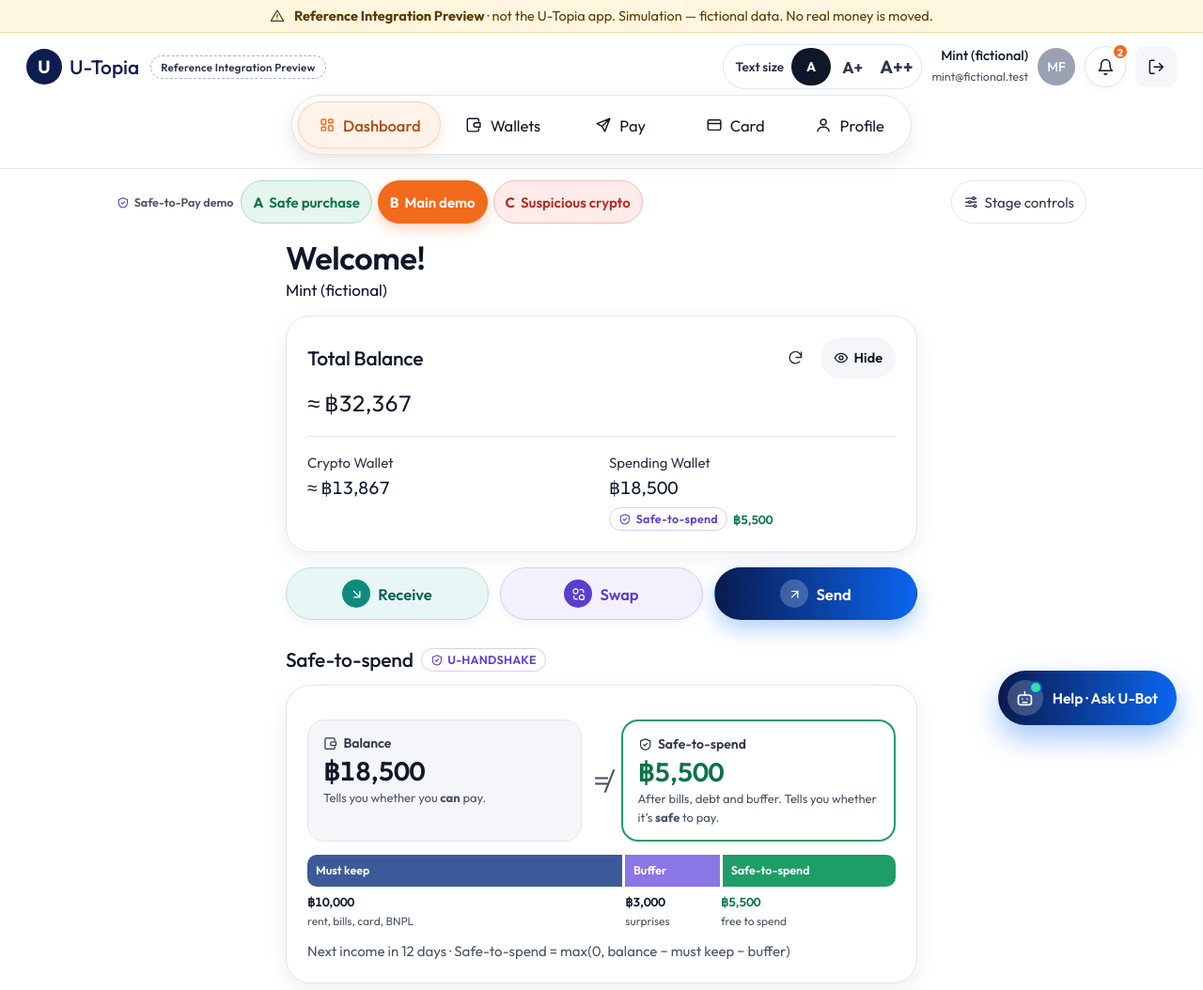
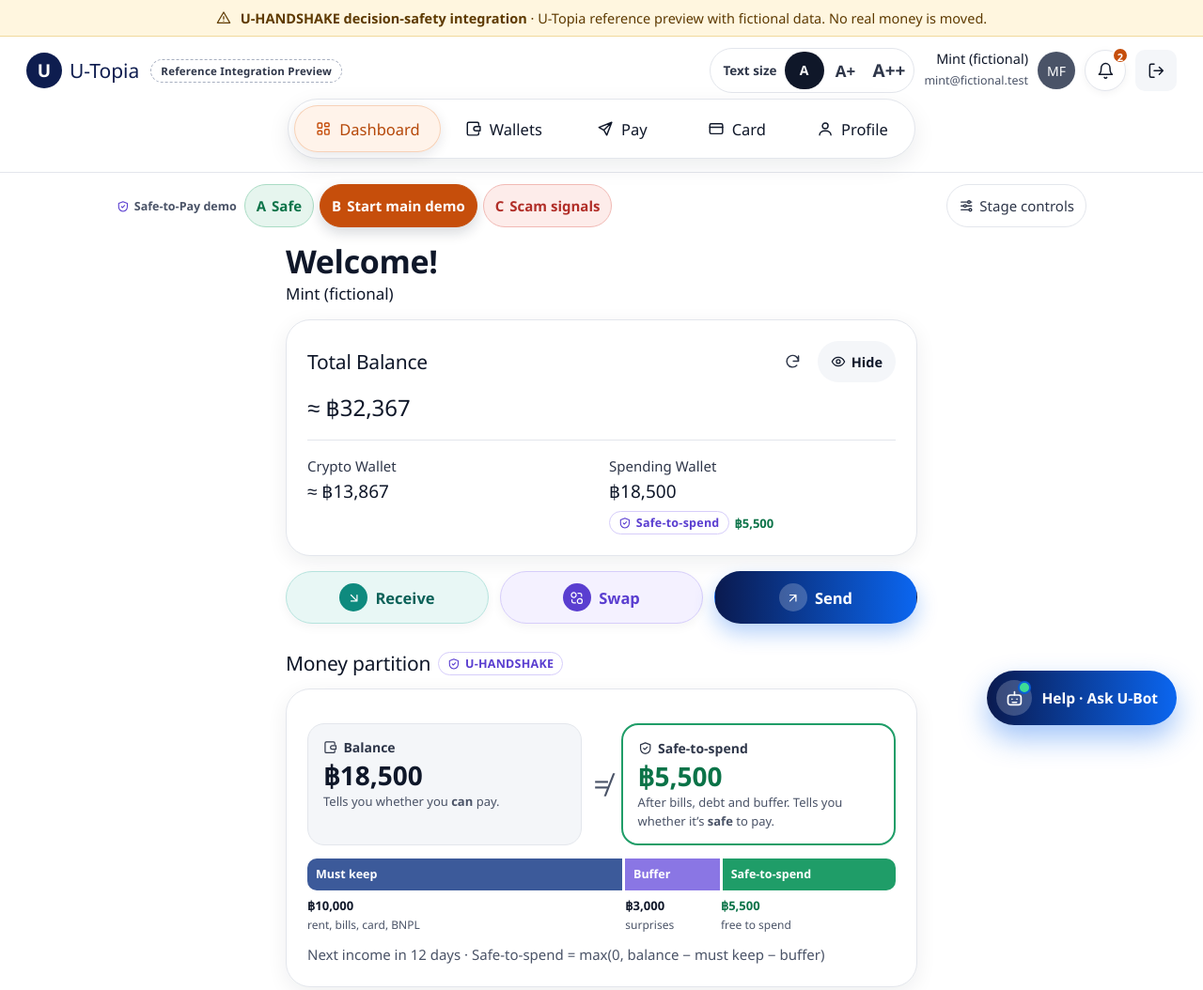
Before and after one commit to beamtanawat/U-Hackathon-2026, a plain HTML site: page prototype/u-topia-handshake.html in a window 1280 px wide. Shown: the top 1054 px of the page at 94% size. Drawn offline with Linux system fonts and the light colour scheme.

Commit message:
polish U-HANDSHAKE demo flow

```diff
--- a/prototype/u-topia-handshake.html
+++ b/prototype/u-topia-handshake.html
@@ -4,9 +4,6 @@
 <meta charset="utf-8">
 <meta name="viewport" content="width=device-width, initial-scale=1, viewport-fit=cover">
 <title>U-HANDSHAKE in U-Topia</title>
-<link rel="preconnect" href="https://fonts.googleapis.com">
-<link rel="preconnect" href="https://fonts.gstatic.com" crossorigin>
-<link rel="stylesheet" href="https://fonts.googleapis.com/css2?family=Outfit:wght@300;400;500;600;700&family=JetBrains+Mono:wght@400;600&display=swap">
 <style>
 /* Layout mirrors the U-Topia web app screenshots: logo + user row, floating pill nav with orange active item,
    a narrow centred column (~680px) of soft-shadowed rounded cards, pill outline action buttons.
@@ -19,7 +16,7 @@
   --navy:#0E1D4F; --blue:#0B5FD6; --blue-bg:#EAF2FF; --blue-line:#B9D3FA;
   --grad:linear-gradient(90deg,#0B5FD6 0%,#0A1A4F 100%);
   --grad-btn:linear-gradient(90deg,#0A1A4F 0%,#0B66F0 100%);
-  --orange:#B54708; --orange-hi:#F26A1B; --orange-bg:#FFF3EA; --orange-line:#F7D2B8;
+  --orange:#B54708; --orange-hi:#C64E0B; --orange-bg:#FFF3EA; --orange-line:#F7D2B8;
   --hs:#5A3ED0; --hs-bg:#F4F1FF; --hs-line:#D6CDFA;
   --safe:#0B7348; --safe-bg:#E6F5EE; --safe-line:#A9DCC4;
   --review:#8A5300; --review-bg:#FFF3DA; --review-line:#F0CF85;
@@ -29,13 +26,15 @@
   --p-host:#6FB0FF; --p-input:#F2A7D3; --p-fixture:#D9C48C;
   --code-bg:#0F1729; --j-key:#9FC6FF; --j-str:#A8E6B8; --j-num:#F7C98B; --j-bool:#E3A8FF; --j-punct:#8794B0;
   --shadow:0 6px 22px rgba(15,23,41,.07);
-  --f:"Outfit","Segoe UI",system-ui,sans-serif;
-  --f-mono:"JetBrains Mono",ui-monospace,Consolas,monospace;
+  --f:"Segoe UI Variable Text","Segoe UI",system-ui,sans-serif;
+  --f-mono:"Cascadia Mono",Consolas,ui-monospace,monospace;
   --ease:cubic-bezier(.2,.7,.2,1);
 }
 *{box-sizing:border-box}
 html,body{margin:0}
+html{scrollbar-color:#A7AFC0 #F4F6F9;scrollbar-width:thin}
 body{background:var(--bg);color:var(--ink);font-family:var(--f);font-size:15px;line-height:1.5;padding-bottom:env(safe-area-inset-bottom,0px)}
+::selection{background:var(--hs-bg);color:var(--navy)}
 button,input,select,textarea{font:inherit;color:inherit}
 button{cursor:pointer}
 [hidden]{display:none!important}
@@ -52,7 +51,7 @@ h1,h2,h3{margin:0;letter-spacing:-.01em;font-weight:600}
 .enter{animation:rise .24s var(--ease) both}
 
 /* ---------- preview notice + header ---------- */
-.simbar{position:sticky;top:0;z-index:70;background:#FFF6DF;color:#5E3A00;border-bottom:1px solid #F0D99B;font-size:13px;text-align:center;padding:6px 16px;padding-top:calc(6px + env(safe-area-inset-top,0px));display:flex;gap:6px 10px;justify-content:center;align-items:center;flex-wrap:wrap}
+.simbar{position:sticky;top:0;z-index:70;background:#FFF6DF;color:#5E3A00;border-bottom:1px solid #F0D99B;font-size:13px;text-align:center;padding:8px 16px;padding-top:calc(8px + env(safe-area-inset-top,0px));display:flex;gap:6px 10px;justify-content:center;align-items:center;flex-wrap:wrap}
 .simbar b{font-weight:700}
 .hdr{padding:12px 28px 0;display:flex;align-items:center;gap:12px}
 .logo{display:flex;align-items:center;gap:8px;font-weight:500;font-size:21px;color:var(--navy)}
@@ -61,7 +60,7 @@ h1,h2,h3{margin:0;letter-spacing:-.01em;font-weight:600}
 .user{margin-left:auto;display:flex;align-items:center;gap:10px;text-align:right}
 .user b{display:block;font-weight:500;font-size:14.5px;line-height:1.2}
 .user small{color:var(--muted);font-size:12.5px}
-.avatar{width:40px;height:40px;border-radius:50%;background:#99A1B3;color:#fff;display:grid;place-items:center;font-weight:500;flex:none;font-size:14px}
+.avatar{width:40px;height:40px;border-radius:50%;background:var(--muted);color:#fff;display:grid;place-items:center;font-weight:500;flex:none;font-size:14px}
 .iconbtn{width:40px;height:40px;border-radius:50%;border:1px solid var(--line);background:#fff;display:grid;place-items:center;position:relative;box-shadow:0 2px 8px rgba(15,23,41,.05)}
 .iconbtn.sq{border-radius:10px;background:var(--soft);border-color:transparent;box-shadow:none}
 .dot{position:absolute;top:-4px;right:-4px;min-width:18px;height:18px;border-radius:9px;background:var(--orange-hi);color:#fff;font-size:11px;font-weight:700;display:grid;place-items:center;padding:0 4px;border:2px solid #fff}
@@ -69,15 +68,15 @@ h1,h2,h3{margin:0;letter-spacing:-.01em;font-weight:600}
 .navwrap{border-bottom:1px solid var(--line);padding:6px 16px 14px;display:flex;justify-content:center}
 .pillnav{display:flex;gap:4px;padding:6px;border-radius:999px;border:1px solid var(--line);background:#fff;box-shadow:0 8px 24px rgba(15,23,41,.08)}
 .pillnav button{border:0;background:transparent;border-radius:999px;padding:9px 22px;min-height:44px;display:flex;align-items:center;gap:8px;font-size:15px;font-weight:400;color:var(--ink);min-width:118px;justify-content:center;transition:background .2s,color .2s}
-.pillnav button[aria-current="page"]{background:var(--orange-bg);color:var(--orange);box-shadow:0 4px 14px rgba(242,106,27,.16),0 0 0 1px var(--orange-line) inset;font-weight:500}
+.pillnav button[aria-current="page"]{background:var(--orange-bg);color:var(--orange);box-shadow:0 4px 14px rgba(15,23,41,.1),0 0 0 1px var(--orange-line) inset;font-weight:500}
 .pillnav button[aria-current="page"] .ic{color:var(--orange-hi)}
 .pillnav button:hover:not([aria-current="page"]){background:var(--soft)}
 
 /* ---------- demo strip ---------- */
-.demostrip{max-width:1080px;margin:12px auto 0;padding:0 24px;display:flex;align-items:center;gap:6px;flex-wrap:wrap}
+.demostrip{max-width:1080px;margin:12px auto 0;padding:0 24px;display:flex;align-items:center;gap:6px;flex-wrap:wrap;scroll-padding-inline:16px}
 .demostrip .lbl{font-size:12.5px;font-weight:600;color:var(--muted);margin-right:2px;display:inline-flex;gap:5px;align-items:center}
 .demostrip .lbl .ic{color:var(--hs)}
-.dchip{border:1px solid var(--line);background:#fff;border-radius:999px;padding:4px 12px;min-height:40px;font-size:13.5px;display:inline-flex;gap:6px;align-items:center;white-space:nowrap}
+.dchip{border:1px solid var(--line);background:#fff;border-radius:999px;padding:4px 12px;min-height:40px;font-size:13.5px;display:inline-flex;gap:6px;align-items:center;white-space:nowrap;flex:none;scroll-snap-align:start}
 .dchip b{font-weight:700}
 .dchip.main{border-color:var(--orange-line)}
 .dchip.main b{color:var(--orange)}
@@ -129,7 +128,7 @@ h1,h2,h3{margin:0;letter-spacing:-.01em;font-weight:600}
 .btn-out{background:#fff;border-color:var(--line);color:var(--ink);box-shadow:0 3px 12px rgba(15,23,41,.05)}
 .btn:disabled{opacity:.45;cursor:not-allowed;filter:none;box-shadow:none}
 .linkbtn{border:0;background:none;color:var(--blue);font-weight:600;font-size:14px;padding:0 2px;min-height:40px;display:inline-flex;align-items:center;gap:4px}
-.note{display:flex;gap:9px;align-items:flex-start;padding:11px 13px;border-radius:14px;background:#fff;border:1px solid var(--line);border-left:4px solid var(--hs);color:var(--ink-2);font-size:14px}
+.note{display:flex;gap:9px;align-items:flex-start;padding:11px 13px;border-radius:14px;background:var(--hs-bg);border:1px solid var(--hs-line);color:var(--ink-2);font-size:14px}
 .note .ic{color:var(--hs);margin-top:2px}
 
 /* badges */
@@ -203,7 +202,7 @@ h1,h2,h3{margin:0;letter-spacing:-.01em;font-weight:600}
 
 /* profile */
 .prof{display:grid;justify-items:center;gap:6px;text-align:center;max-width:300px;margin:6px auto 0;position:relative}
-.prof .bigav{width:86px;height:86px;border-radius:50%;background:#99A1B3;color:#fff;display:grid;place-items:center;font-size:28px;font-weight:500;position:relative;box-shadow:0 0 0 4px #fff,0 6px 18px rgba(15,23,41,.12)}
+.prof .bigav{width:86px;height:86px;border-radius:50%;background:var(--muted);color:#fff;display:grid;place-items:center;font-size:28px;font-weight:500;position:relative;box-shadow:0 0 0 4px #fff,0 6px 18px rgba(15,23,41,.12)}
 .prof .cam{position:absolute;right:-4px;bottom:-2px;width:28px;height:28px;border-radius:50%;background:var(--ink);color:#fff;display:grid;place-items:center;border:2px solid #fff;font-size:13px}
 .prof h1{font-size:24px;font-weight:600;margin-top:6px}
 .utag{font-size:12.5px;color:var(--orange);background:var(--orange-bg);border-radius:999px;padding:2px 10px}
@@ -462,7 +461,7 @@ textarea.field{resize:vertical;min-height:70px;font-size:14.5px}
 .listcard .chev{width:32px;height:32px;padding:7px;border-radius:50%;background:var(--blue-bg);color:var(--blue)}
 .dchip{font-weight:600}
 .dchip.tA{background:var(--safe-bg);border-color:var(--safe-line);color:var(--safe)}
-.dchip.tB{background:var(--orange-hi);border-color:var(--orange-hi);color:#fff;box-shadow:0 6px 14px rgba(242,106,27,.28)}
+.dchip.tB{background:var(--orange-hi);border-color:var(--orange-hi);color:#fff;box-shadow:0 6px 14px rgba(15,23,41,.16)}
 .dchip.tB b{color:#fff}
 .dchip.tC{background:var(--risk-bg);border-color:var(--risk-line);color:var(--risk)}
 .dchip[aria-pressed="true"]{outline:2.5px solid var(--ink);outline-offset:2px}
@@ -507,7 +506,7 @@ textarea.field{resize:vertical;min-height:70px;font-size:14.5px}
 .chat-fab .fi{width:38px;height:38px;border-radius:50%;background:rgba(255,255,255,.2);display:grid;place-items:center;font-size:19px;position:relative}
 .chat-fab .fi::after{content:"";position:absolute;top:1px;right:1px;width:10px;height:10px;border-radius:50%;background:#3DDC97;border:2px solid #0B5FD6}
 .chat-fab[aria-expanded="true"]{background:var(--ink)}
-.chat{position:fixed;right:28px;bottom:96px;z-index:61;width:min(380px,calc(100vw - 32px));height:min(560px,calc(100dvh - 170px));display:flex;flex-direction:column;background:#fff;border:1px solid var(--line);border-radius:24px;box-shadow:0 24px 60px rgba(15,23,41,.24);overflow:hidden;animation:rise .22s var(--ease) both}
+.chat{position:fixed;right:28px;bottom:96px;z-index:61;width:min(380px,calc(100vw - 32px));height:min(560px,calc(100dvh - 170px));display:flex;flex-direction:column;background:#fff;border:0;border-radius:24px;box-shadow:0 24px 60px rgba(15,23,41,.24);overflow:hidden;animation:rise .22s var(--ease) both}
 .chat-h{display:flex;align-items:center;gap:10px;padding:14px 16px;background:var(--grad-btn);color:#fff}
 .chat-h .av{width:38px;height:38px;border-radius:50%;background:rgba(255,255,255,.2);display:grid;place-items:center;font-size:19px;flex:none}
 .chat-h b{display:block;font-size:16px;font-weight:600}
@@ -549,7 +548,10 @@ textarea.field{resize:vertical;min-height:70px;font-size:14.5px}
   body{padding-bottom:78px}
   .content,.demostrip,.foot{padding-inline:16px}
   .simbar{font-size:12px;padding-inline:12px}
-  .demostrip{overflow-x:auto;flex-wrap:nowrap;scrollbar-width:none}
+  .sec-h{flex-wrap:wrap}
+  .demostrip{overflow-x:auto;flex-wrap:nowrap;scrollbar-width:none;scroll-snap-type:x proximity}
+  .demostrip .lbl{display:none}
+  .stage{margin-left:0;flex:none;scroll-snap-align:start}
   .stage .pop{position:fixed;left:16px;right:16px;top:auto;bottom:90px;width:auto}
   .pillrow.c4{grid-template-columns:repeat(2,1fr)}
   .pillrow.c3 .pbtn{font-size:14px}
@@ -659,7 +661,7 @@ label.fl{font-size:15.5px}
 </style>
 </head>
 <body>
-<div class="simbar" role="note"><svg class="ic" viewBox="0 0 24 24" aria-hidden="true"><path d="M12 3 2 20h20L12 3z"/><path d="M12 10v4M12 17h.01"/></svg><span><b>Reference Integration Preview</b> · not the U-Topia app. Simulation — fictional data. No real money is moved.</span></div>
+<div class="simbar" role="note"><svg class="ic" viewBox="0 0 24 24" aria-hidden="true"><path d="M12 3 2 20h20L12 3z"/><path d="M12 10v4M12 17h.01"/></svg><span><b>U-HANDSHAKE decision-safety integration</b> · U-Topia reference preview with fictional data. No real money is moved.</span></div>
 <header class="hdr">
   <div class="logo"><div class="logo-mark" aria-hidden="true">U</div>U-Topia</div>
   <span class="preview-chip">Reference Integration Preview</span>
@@ -768,9 +770,9 @@ const SPEND = { /* fictional spending history for the breakdown chart */
 const CONTACTS = [{tag:'@coffee-lab', name:'Coffee Lab', paid:6}, {tag:'@phone-store', name:'Phone Store', paid:1}, {tag:'@ploy.k', name:'Ploy K.', paid:3}];
 const NETWORKS = {uchain:{label:'U-Chain (fictional)', prefix:'uc1', used:true}, xnet:{label:'XNet (fictional)', prefix:'xn1', used:false}};
 const SCEN = {
-  A:{title:'Safe purchase', short:'Safe purchase', flow:'utag', recipient:'@coffee-lab', amount:'1290'},
-  B:{title:'Balance is enough, safe-to-spend is not', short:'Main demo', flow:'utag', recipient:'@phone-store', amount:'12900', main:true},
-  C:{title:'Suspicious crypto transfer', short:'Suspicious crypto', flow:'crypto', address:'xn1q-demo-0000-fict-7f3k', network:'xnet', asset:'USDT', amount:'120', label:'Alpha Crypto Mentor',
+  A:{title:'Safe purchase', short:'Safe', flow:'utag', recipient:'@coffee-lab', amount:'1290'},
+  B:{title:'Balance is enough, safe-to-spend is not', short:'Start main demo', flow:'utag', recipient:'@phone-store', amount:'12900', main:true},
+  C:{title:'Suspicious crypto transfer', short:'Scam signals', flow:'crypto', address:'xn1q-demo-0000-fict-7f3k', network:'xnet', asset:'USDT', amount:'120', label:'Alpha Crypto Mentor',
      message:'Guaranteed 30% return in 7 days. Send now, slots close tonight. Keep this between us.'}
 };
 const CHECKLIST = [
@@ -1083,7 +1085,7 @@ function dashboard(){
       <button class="pbtn t-swap" type="button" data-oos="Swap"><span class="pi">${ic('swap')}</span>Swap</button>
       <button class="pbtn t-send" type="button" data-go="pay"><span class="pi">${ic('sendNE')}</span>Send</button>
     </div>
-    <div class="sec-h"><h2>Safe-to-spend</h2><span class="tag hs">${ic('shieldC')}U-HANDSHAKE</span></div>
+    <div class="sec-h"><h2>Money partition</h2><span class="tag hs">${ic('shieldC')}U-HANDSHAKE</span></div>
     <div class="card card-in">${stsBreakdown()}<p class="hint" style="margin:10px 0 0">Next income in ${PROFILE.nextIncome} days · Safe-to-spend = max(0, balance − must keep − buffer)</p></div>
     <div class="sec-h"><h2>Spending Breakdown</h2></div>
     ${chart()}
```
